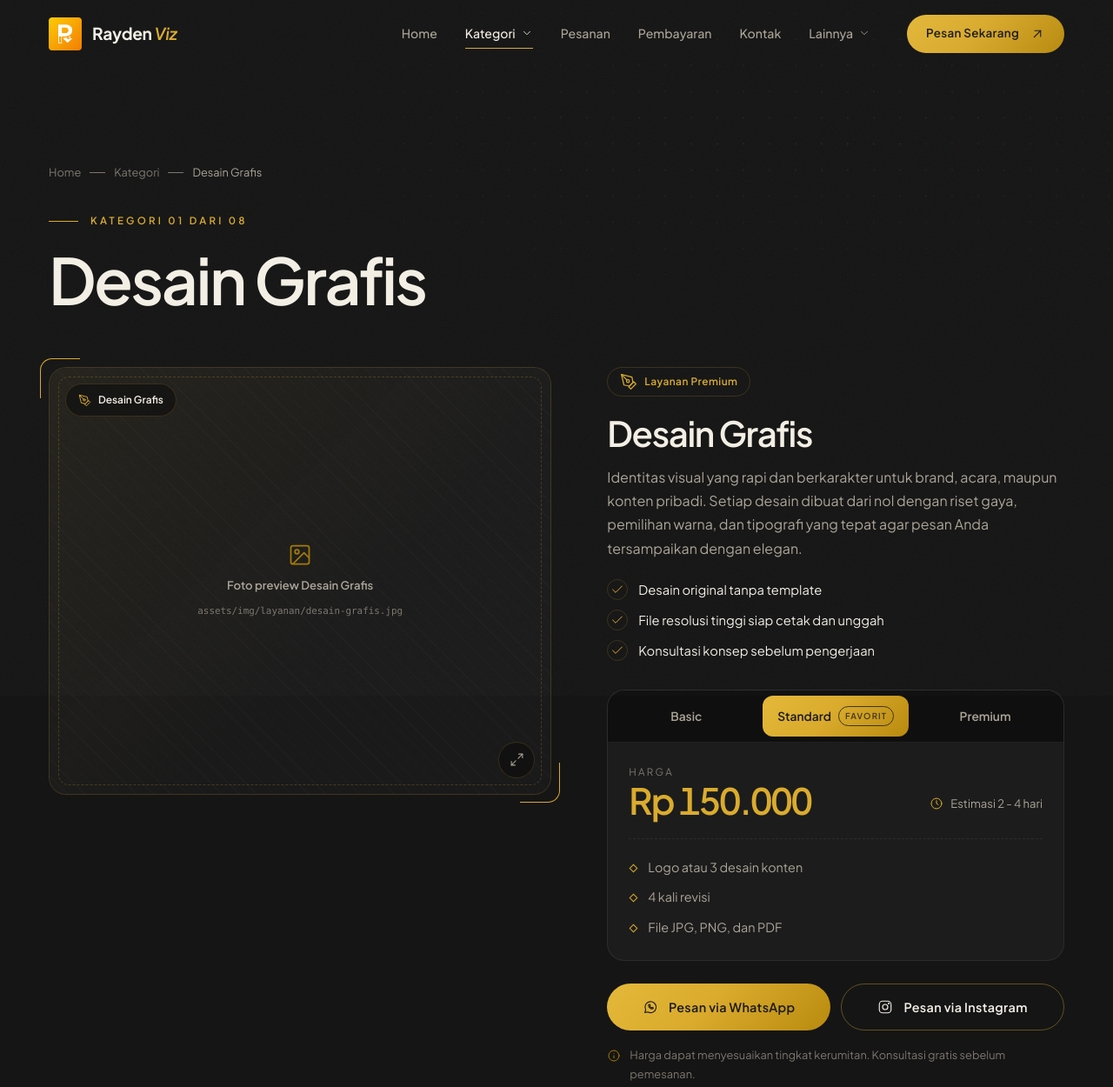
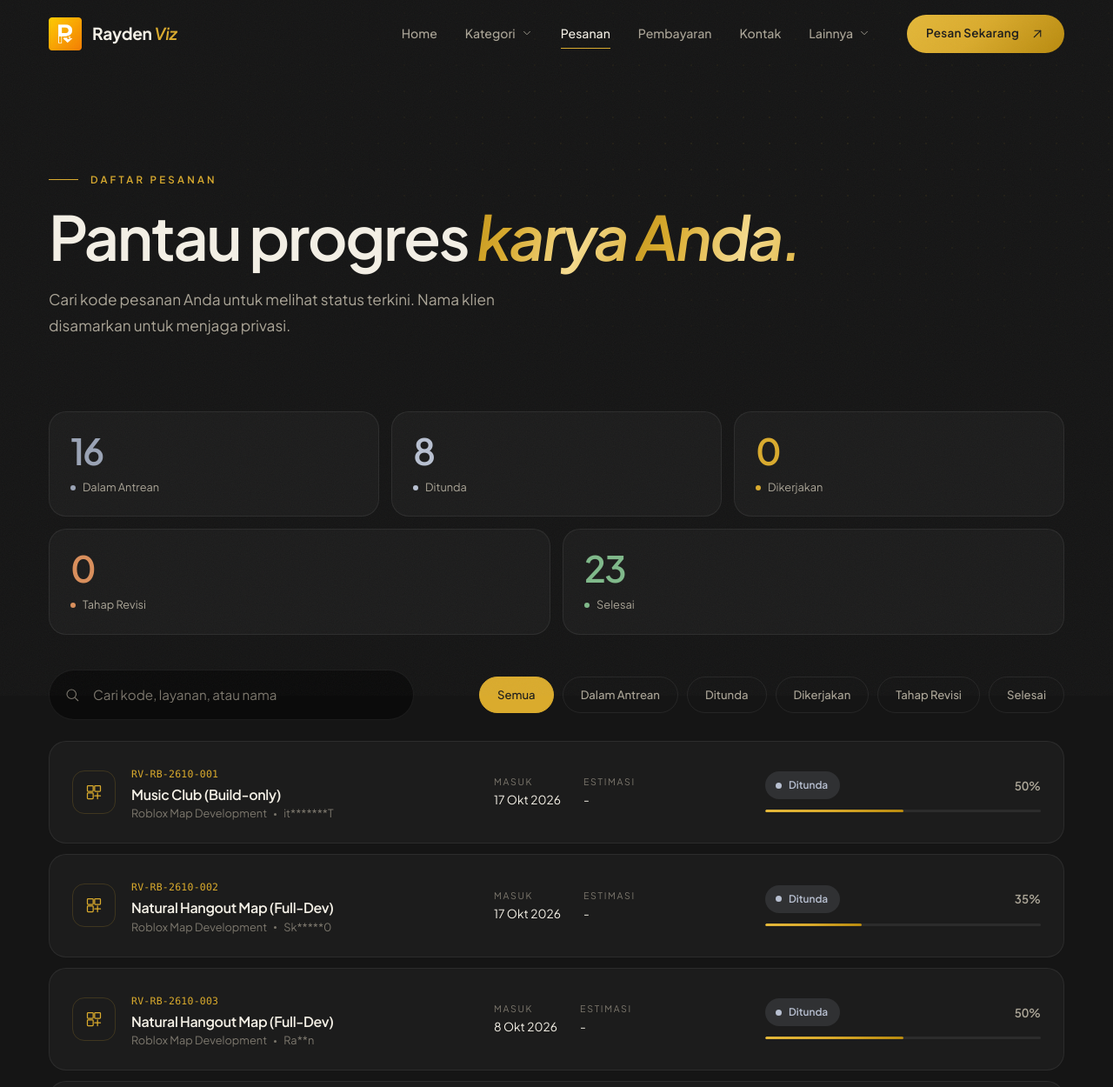
Before and after one commit to RaydenLogs/rv-commission-web, a plain HTML site: page pesanan/index.html in a window 1280 px wide. Shown: the top 1250 px of the page at 87% size. Drawn offline with Linux system fonts and the light colour scheme; files that its build step writes are made by us from their sources.

Commit message:
foldering index

```diff
--- a/assets/js/core/layout.js
+++ b/assets/js/core/layout.js
@@ -18,15 +18,15 @@ RV.layout = {
     // Isi dropdown kategori dari data layanan
     var kategori = RV.layanan.map(function (l) {
       var aktif = page === 'layanan' && currentId === l.id ? ' is-active' : '';
-      return '<a class="drop-item' + aktif + '" href="layanan.html?id=' + l.id + '">' +
+      return '<a class="drop-item' + aktif + '" href="layanan/?id=' + l.id + '">' +
         '<span class="drop-icon">' + RV.icon(l.ikon) + '</span>' +
         '<span><span class="drop-name">' + l.nama + '</span>' +
         '<span class="drop-sub">Mulai ' + RV.util.rupiah(RV.util.hargaMulai(l)) + '</span></span></a>';
     }).join('');
 
     var lainnya = [
-      { href: 'cara-pesan.html', nama: 'Cara Pesan dan FAQ', sub: 'Alur pemesanan dan pertanyaan umum', ikon: 'info', key: 'cara-pesan' },
-      { href: 'tos.html', nama: 'Syarat dan Ketentuan', sub: 'Aturan layanan dan kerja sama', ikon: 'shield', key: 'tos' }
+      { href: 'cara-pesan/', nama: 'Cara Pesan dan FAQ', sub: 'Alur pemesanan dan pertanyaan umum', ikon: 'info', key: 'cara-pesan' },
+      { href: 'tos/', nama: 'Syarat dan Ketentuan', sub: 'Aturan layanan dan kerja sama', ikon: 'shield', key: 'tos' }
     ].map(function (m) {
       return '<a class="drop-item' + (page === m.key ? ' is-active' : '') + '" href="' + m.href + '">' +
         '<span class="drop-icon">' + RV.icon(m.ikon) + '</span>' +
@@ -46,9 +46,9 @@ RV.layout = {
             link('index.html', 'Home', 'home') +
             '<li class="has-drop"><button class="nav-link' + (page === 'layanan' ? ' is-active' : '') + '" aria-expanded="false">Kategori ' + RV.icon('chevronDown') + '</button>' +
               '<div class="dropdown dropdown-wide"><div class="dropdown-grid">' + kategori + '</div></div></li>' +
-            link('pesanan.html', 'Pesanan', 'pesanan') +
-            link('pembayaran.html', 'Pembayaran', 'pembayaran') +
-            link('kontak.html', 'Kontak', 'kontak') +
+            link('pesanan/', 'Pesanan', 'pesanan') +
+            link('pembayaran/', 'Pembayaran', 'pembayaran') +
+            link('kontak/', 'Kontak', 'kontak') +
             '<li class="has-drop"><button class="nav-link' + (page === 'tos' || page === 'cara-pesan' ? ' is-active' : '') + '" aria-expanded="false">Lainnya ' + RV.icon('chevronDown') + '</button>' +
               '<div class="dropdown"><div class="dropdown-grid">' + lainnya + '</div></div></li>' +
           '</ul></nav>' +
--- a/assets/js/pages/home.js
+++ b/assets/js/pages/home.js
@@ -9,7 +9,7 @@ RV.pageInit = function () {
 
   // Kartu layanan
   document.getElementById('serviceGrid').innerHTML = RV.layanan.map(function (l, i) {
-    return '<a class="service-card" href="layanan.html?id=' + l.id + '" data-reveal style="--d:' + (i % 4) * 90 + 'ms">' +
+    return '<a class="service-card" href="layanan/?id=' + l.id + '" data-reveal style="--d:' + (i % 4) * 90 + 'ms">' +
       '<div class="service-inner" data-tilt="5">' +
         '<span class="sheen"></span>' +
         '<span class="service-num">' + String(i + 1).padStart(2, '0') + '</span>' +
@@ -59,7 +59,7 @@ RV.pageInit = function () {
   var ratios = ['4 / 5', '1 / 1', '3 / 4', '4 / 3', '2 / 3', '5 / 4', '3 / 4', '1 / 1'];
   document.getElementById('showcase').innerHTML = RV.layanan.map(function (l, i) {
     var p = l.portofolio[0] || { src: 'assets/img/layanan/' + l.id + '.jpg', judul: l.nama };
-    return '<a class="show-item" href="layanan.html?id=' + l.id + '" data-reveal style="--d:' + (i % 4) * 80 + 'ms" data-cursor="view">' +
+    return '<a class="show-item" href="layanan/?id=' + l.id + '" data-reveal style="--d:' + (i % 4) * 80 + 'ms" data-cursor="view">' +
       u.imgSlot(p.src, { label: p.judul, ratio: ratios[i % ratios.length] }) +
       '<div class="show-meta"><div><span>' + l.nama + '</span><strong>' + u.esc(p.judul) + '</strong></div></div></a>';
   }).join('');
--- a/assets/js/pages/layanan.js
+++ b/assets/js/pages/layanan.js
@@ -187,10 +187,10 @@ RV.pageInit = function () {
   var prev = list[(idx - 1 + list.length) % list.length];
   var next = list[(idx + 1) % list.length];
   document.getElementById('catNav').innerHTML =
-    '<a class="cat-link prev" href="layanan.html?id=' + prev.id + '" data-reveal="left">' +
+    '<a class="cat-link prev" href="?id=' + prev.id + '" data-reveal="left">' +
       '<span class="cat-arrow">' + RV.icon('arrowRight') + '</span>' +
       '<span><small>Sebelumnya</small><strong>' + prev.nama + '</strong></span></a>' +
-    '<a class="cat-link next" href="layanan.html?id=' + next.id + '" data-reveal="right">' +
+    '<a class="cat-link next" href="?id=' + next.id + '" data-reveal="right">' +
       '<span><small>Berikutnya</small><strong>' + next.nama + '</strong></span>' +
       '<span class="cat-arrow">' + RV.icon('arrowRight') + '</span></a>';
 };
--- a/layanan.html
+++ b/pesanan/index.html
@@ -3,8 +3,9 @@
 <head>
   <meta charset="UTF-8">
   <meta name="viewport" content="width=device-width, initial-scale=1">
-  <title>Layanan | Rayden Viz</title>
-  <meta name="description" content="Detail layanan, paket harga, dan portofolio Rayden Viz.">
+  <base href="../">
+  <title>Daftar Pesanan | Rayden Viz</title>
+  <meta name="description" content="Pantau status pesanan yang sedang diproses oleh Rayden Viz.">
   <meta name="theme-color" content="#151515">
   <link rel="icon" href="assets/img/logo/favicon.svg" type="image/svg+xml">
 
@@ -16,54 +17,42 @@
   <link rel="stylesheet" href="assets/css/layout.css">
   <link rel="stylesheet" href="assets/css/components.css">
   <link rel="stylesheet" href="assets/css/animations.css">
-  <link rel="stylesheet" href="assets/css/pages/layanan.css">
+  <link rel="stylesheet" href="assets/css/pages/pesanan.css">
 </head>
-<!--
-  Satu file ini dipakai untuk semua kategori.
-  Contoh alamat: layanan.html?id=web-design
-  Isi halaman diambil dari assets/js/data/layanan.js
--->
-<body data-page="layanan">
+<body data-page="pesanan">
 
   <div id="site-header"></div>
 
   <main>
-    <!-- Judul kategori -->
-    <section class="page-hero page-hero-sm">
+    <section class="page-hero">
       <canvas class="dot-field" aria-hidden="true"></canvas>
       <div class="container">
-        <nav class="breadcrumb" aria-label="Breadcrumb" data-reveal>
-          <a href="index.html">Home</a><span class="sep"></span>
-          <a href="index.html#layanan">Kategori</a><span class="sep"></span>
-          <span aria-current="page" id="crumbName"></span>
-        </nav>
-        <p class="eyebrow" data-reveal id="catIndex"></p>
-        <h1 id="catTitle"></h1>
+        <p class="eyebrow" data-reveal>Daftar Pesanan</p>
+        <h1 data-split>Pantau progres <em class="text-gold">karya Anda.</em></h1>
+        <p class="lead" data-reveal style="--d:250ms">Cari kode pesanan Anda untuk melihat status terkini. Nama klien disamarkan untuk menjaga privasi.</p>
       </div>
     </section>
 
-    <!-- Produk: preview di kiri, info di kanan -->
-    <section class="section-tight product-section">
-      <div class="container product" id="product"></div>
-    </section>
+    <section class="section-tight orders-section">
+      <div class="container">
+        <!-- Ringkasan jumlah per status -->
+        <div class="order-stats" id="orderStats"></div>
 
-    <!-- Portofolio -->
-    <section class="section section-alt" id="portofolio">
-      <div class="container">
-        <div class="portfolio-head">
-          <div>
-            <p class="eyebrow" data-reveal>Portofolio</p>
-            <h2 class="section-title" id="portoTitle"></h2>
-          </div>
-          <div class="chips" id="portoFilter" data-reveal style="--d:150ms"></div>
+        <!-- Pencarian dan filter -->
+        <div class="order-toolbar" data-reveal>
+          <label class="search-box">
+            <span class="sr-only">Cari pesanan</span>
+            <svg class="icon" viewBox="0 0 24 24" fill="none" stroke="currentColor" stroke-width="1.5" stroke-linecap="round"><circle cx="11" cy="11" r="7"/><path d="M21 21l-4.3-4.3"/></svg>
+            <input class="input" type="search" id="orderSearch" placeholder="Cari kode, layanan, atau nama">
+          </label>
+          <div class="chips" id="orderFilter"></div>
         </div>
-        <div class="masonry" id="portoGrid"></div>
+
+        <!-- Daftar pesanan diisi oleh pesanan.js -->
+        <div class="order-list" id="orderList"></div>
+
+        <p class="order-updated" data-reveal>Data diperbarui manual. Terakhir diperbarui <span id="orderUpdated"></span>.</p>
       </div>
-    </section>
-
-    <!-- Navigasi kategori lain -->
-    <section class="cat-nav">
-      <div class="container cat-nav-inner" id="catNav"></div>
     </section>
   </main>
 
@@ -79,12 +68,19 @@
   <script src="assets/js/data/list-layanan/polaroid.js"></script>
   <script src="assets/js/data/list-layanan/stiker.js"></script>
   <script src="assets/js/data/layanan.js"></script>
+  <script src="assets/js/data/status-pesanan.js"></script>
+  <script src="assets/js/data/list-status/antre.js"></script>
+  <script src="assets/js/data/list-status/ditunda.js"></script>
+  <script src="assets/js/data/list-status/proses.js"></script>
+  <script src="assets/js/data/list-status/revisi.js"></script>
+  <script src="assets/js/data/list-status/selesai.js"></script>
+  <script src="assets/js/data/index.js"></script>
   <script src="assets/js/core/icons.js"></script>
   <script src="assets/js/core/utils.js"></script>
   <script src="assets/js/core/layout.js"></script>
   <script src="assets/js/core/animations.js"></script>
   <script src="assets/js/core/scene.js"></script>
-  <script src="assets/js/pages/layanan.js"></script>
+  <script src="assets/js/pages/pesanan.js"></script>
   <script src="assets/js/core/boot.js"></script>
 </body>
 </html>
```
Also changed, not shown: cara-pesan/index.html (renamed from cara-pesan.html, +1 -0 lines), index.html (+1 -1 lines), kontak/index.html (renamed from kontak.html, +1 -0 lines), layanan/index.html (renamed from pesanan.html, +40 -34 lines), pembayaran/index.html (renamed from pembayaran.html, +1 -0 lines), tos/index.html (renamed from tos.html, +1 -0 lines).
